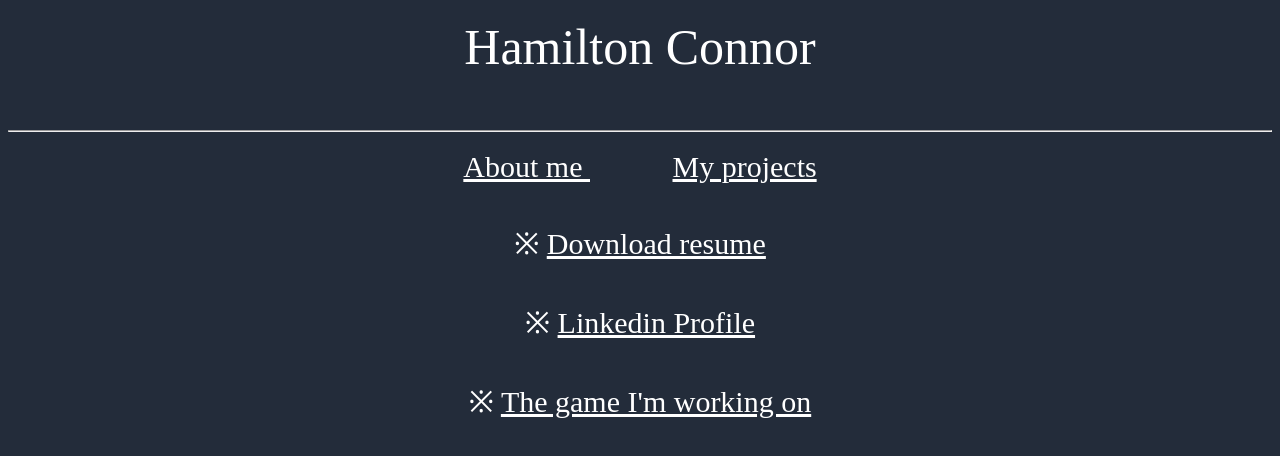
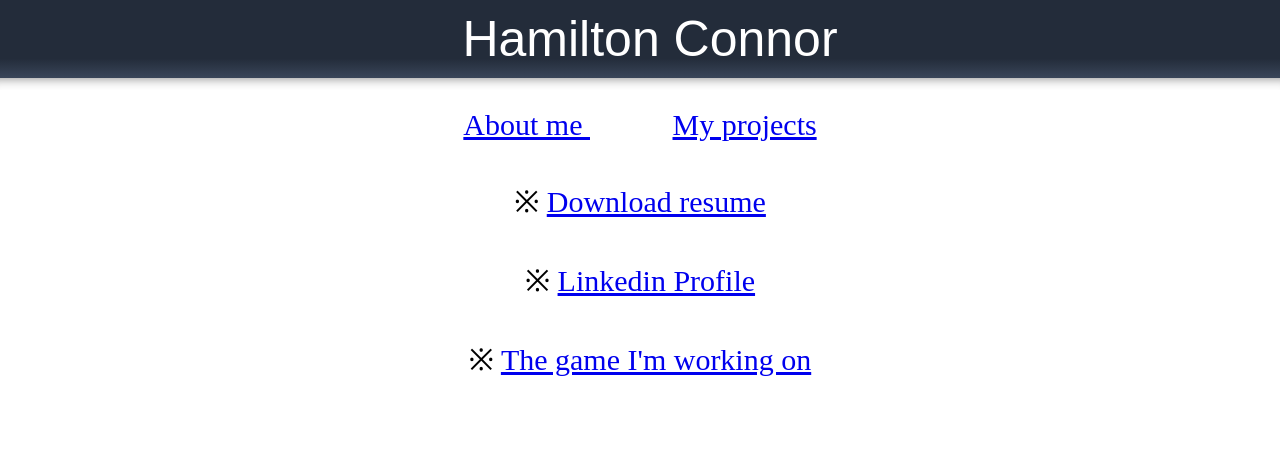
Before and after one commit to hcconnor/aboutme, a plain HTML site: page index.html in a window 1280 px wide. Drawn offline with Linux system fonts and the light colour scheme.

Commit message:
new Header next is grid style

```diff
--- a/index.html
+++ b/index.html
@@ -2,11 +2,10 @@
 <html>
 <link rel="stylesheet" href="style.css">
 <div id = "content">
-<div id = "header">Hamilton Connor</div> <br />
-<br />
+<div id = "header">Hamilton Connor</div>
 <hr>
 <div id = link>
-    <a href="./aboutme.html">
+    <a href="./bio.html">
         About me
     </a>
      &nbsp;&nbsp;&nbsp;&nbsp;&nbsp;&nbsp;&nbsp;&nbsp;&nbsp;&nbsp;
--- a/style.css
+++ b/style.css
@@ -1,13 +1,29 @@
 html{
-    background-color: #232c3a;
+padding: 0;
+margin: 0;
+}
+body{
+  padding: 0;
+  margin: 0;
+}
+hr{
+  height: 12px;
+  border: 0;
+  box-shadow: inset 0 12px 12px -12px rgba(0, 0, 0, 0.5);
+  color: #232c3a;
+  margin-top: 0;
 }
 #header{
     margin: auto;
-    width: 90%;
+    width: 100%;
     padding: 10px;
     font-size: 50px;
     text-align: center;
     color: white;
+    background-color: #232c3a;
+    background: linear-gradient(#232c3a 0%, #232c3a 75%, #394559 100%);
+    font-family: sans-serif;
+
 }
 #link{
     margin: auto;
@@ -15,14 +31,14 @@ html{
     padding: 10px;
     font-size: 30px;
     text-align: center;
-    color: white;
+    /* color: white; */
 }
 
 a:link {
-    color: white;
+    /* color: white; */
 }
 
 /* visited link */
 a:visited {
-    color: lightgrey;
+    /* color: lightgrey; */
 }
```
Also changed, not shown: bio.html (renamed from aboutme.html, +1 -2 lines), projects.html (+1 -2 lines).
